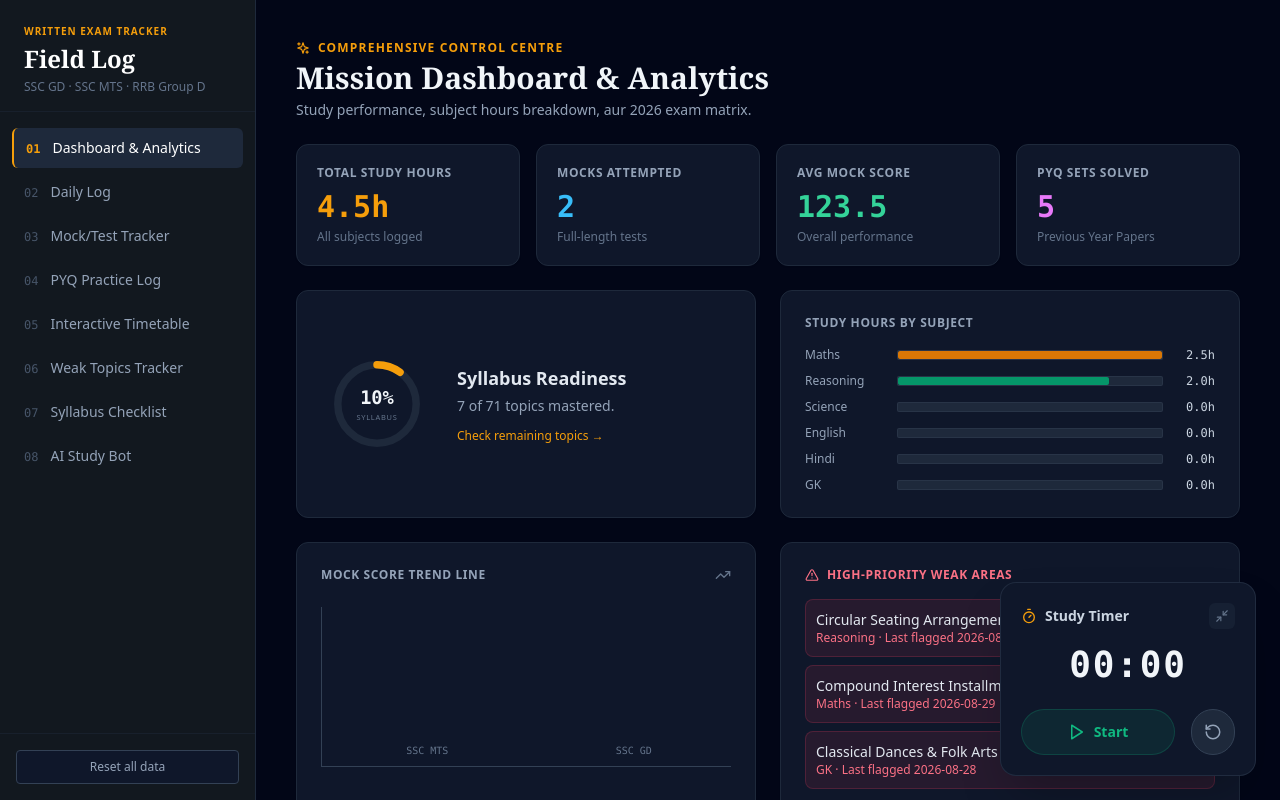
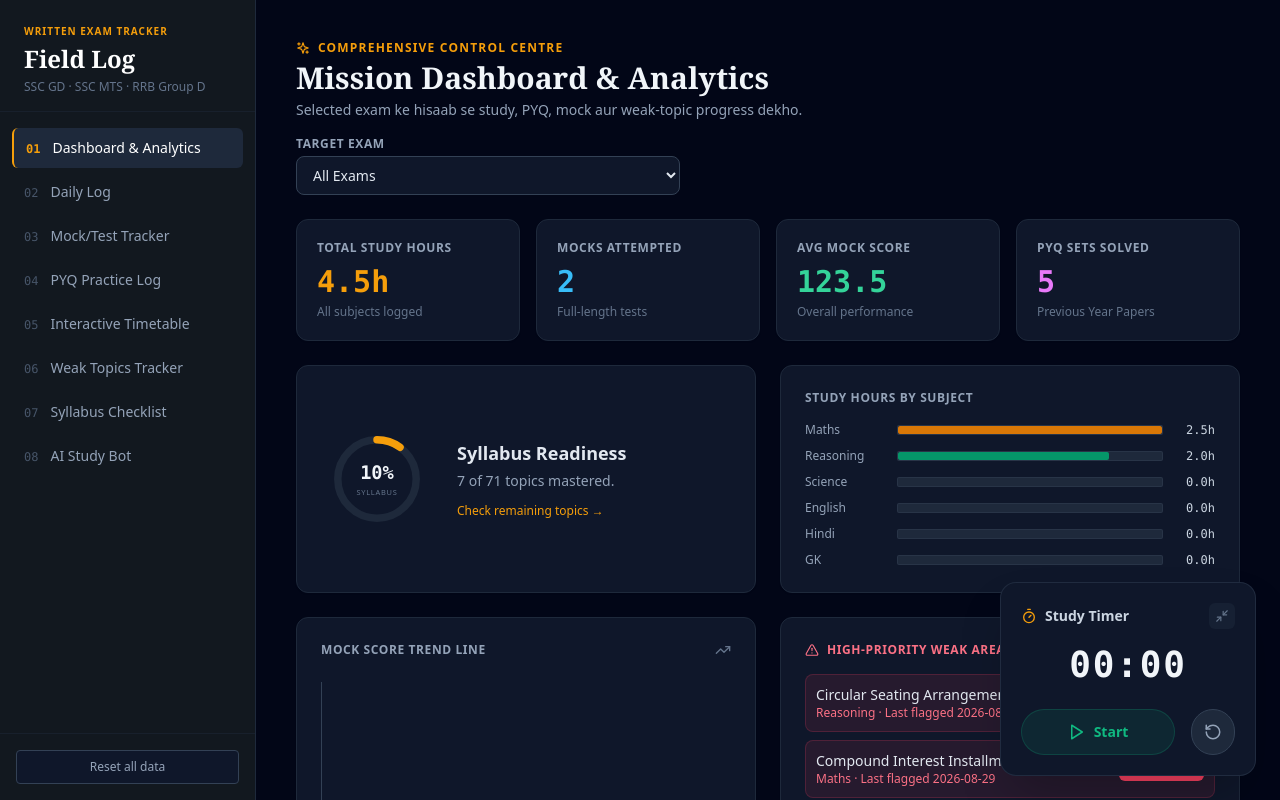
Before and after one commit to Shailendra76-sk/exam-tracker, a React (Vite) app: page / in a window 1280 px wide. Shown: the top 800 px of the page. Built offline with nearby package versions, Linux system fonts and the light colour scheme; the HTML template or start-up script is replaced by a standard one.

Commit message:
Phase 2: connect exams with syllabus, study logs, PYQ and weak topics

```diff
--- a/src/App.tsx
+++ b/src/App.tsx
@@ -43,18 +43,32 @@ const SUBJECT_COLORS: Record<string, string> = {
 };
 
 const EXAM_COLORS: Record<string, string> = {
+  'SSC CHSL': 'bg-indigo-600',
+  'SSC MTS': 'bg-sky-600',
   'SSC GD': 'bg-amber-600',
-  'SSC MTS': 'bg-sky-600',
   'RRB Group D': 'bg-emerald-600',
+  'RRB NTPC': 'bg-cyan-600',
+  'UP Lekhpal': 'bg-orange-600',
   'AOC JOA': 'bg-purple-600',
-  'SSC CHSL': 'bg-indigo-600',
   'RPF': 'bg-rose-600'
+};
+
+const EXAM_SUBJECTS: Record<string, string[]> = {
+  'All Exams': ['Maths', 'Reasoning', 'Science', 'English', 'Hindi', 'GK'],
+  'SSC CHSL': ['Maths', 'Reasoning', 'English', 'GK'],
+  'SSC MTS': ['Maths', 'Reasoning', 'English', 'GK', 'Science'],
+  'SSC GD': ['Maths', 'Reasoning', 'English', 'Hindi', 'GK', 'Science'],
+  'RRB Group D': ['Maths', 'Reasoning', 'Science', 'GK'],
+  'RRB NTPC': ['Maths', 'Reasoning', 'English', 'GK'],
+  'UP Lekhpal': ['Maths', 'Reasoning', 'Hindi', 'GK'],
+  'AOC JOA': ['Maths', 'Reasoning', 'English', 'GK', 'Computer'],
+  'RPF': ['Maths', 'Reasoning', 'English', 'GK'],
 };
 
 // --- INITIAL STATE DATA ---
 const initialDailyLogs = [
-  { id: 1, date: '2026-08-28', subject: 'Maths', topic: 'Percentage & Successive Change', hours: 2.5, notes: 'Formula clarity achieved, practiced 30 PYQs.' },
-  { id: 2, date: '2026-08-29', subject: 'Reasoning', topic: 'Syllogism (Only a few cases)', hours: 2.0, notes: 'Need more practice on Possibility statements.' },
+  { id: 1, date: '2026-08-28', exam: 'SSC CHSL', subject: 'Maths', topic: 'Percentage & Successive Change', hours: 2.5, notes: 'Formula clarity achieved, practiced 30 PYQs.' },
+  { id: 2, date: '2026-08-29', exam: 'RRB Group D', subject: 'Reasoning', topic: 'Syllogism (Only a few cases)', hours: 2.0, notes: 'Need more practice on Possibility statements.' },
 ];
 
 const initialMocks = [
@@ -63,15 +77,15 @@ const initialMocks = [
 ];
 
 const initialPyqLogs = [
-  { id: 1, date: '2026-08-25', subject: 'Maths', sets: 2, shiftYear: 'SSC GD 2024 Shift-1 & 2', notes: 'Repeated questions from Time-Work & Compound Interest.' },
-  { id: 2, date: '2026-08-28', subject: 'Reasoning', sets: 3, shiftYear: 'RRB Group D 2022 All Shifts', notes: 'High frequency of circular seating arrangements.' }
+  { id: 1, date: '2026-08-25', exam: 'SSC GD', subject: 'Maths', topic: 'Time & Work', sets: 2, shiftYear: 'SSC GD 2024 Shift-1 & 2', notes: 'Repeated questions from Time-Work & Compound Interest.' },
+  { id: 2, date: '2026-08-28', exam: 'RRB Group D', subject: 'Reasoning', topic: 'Seating Arrangement', sets: 3, shiftYear: 'RRB Group D 2022 All Shifts', notes: 'High frequency of circular seating arrangements.' }
 ];
 
 const initialWeakTopics = [
-  { id: 1, subject: 'Maths', topic: 'Compound Interest Installments', count: 6, lastDate: '2026-08-29' },
-  { id: 2, subject: 'Reasoning', topic: 'Circular Seating Arrangement', count: 8, lastDate: '2026-08-30' },
-  { id: 3, subject: 'English', topic: 'Preposition Rules & Phrasal Verbs', count: 4, lastDate: '2026-08-27' },
-  { id: 4, subject: 'GK', topic: 'Classical Dances & Folk Arts', count: 5, lastDate: '2026-08-28' },
+  { id: 1, exam: 'SSC CHSL', subject: 'Maths', topic: 'Compound Interest Installments', count: 6, lastDate: '2026-08-29' },
+  { id: 2, exam: 'RRB Group D', subject: 'Reasoning', topic: 'Circular Seating Arrangement', count: 8, lastDate: '2026-08-30' },
+  { id: 3, exam: 'SSC CHSL', subject: 'English', topic: 'Preposition Rules & Phrasal Verbs', count: 4, lastDate: '2026-08-27' },
+  { id: 4, exam: 'All Exams', subject: 'GK', topic: 'Classical Dances & Folk Arts', count: 5, lastDate: '2026-08-28' },
 ];
 
 const initialSyllabus: Record<string, Array<{ id: string; name: string; completed: boolean; custom?: boolean }>> = {
@@ -365,7 +379,7 @@ const AIStudyBot = () => {
 
         <div className="grid grid-cols-1 md:grid-cols-3 gap-2 mt-4">
           <select value={exam} onChange={e => setExam(e.target.value)} className="bg-slate-950 border border-slate-700 rounded-lg px-3 py-2 text-xs text-slate-300">
-            <option>Any Exam</option><option>RRB Group D</option><option>SSC MTS</option><option>SSC GD</option><option>SSC CHSL</option><option>RRB NTPC</option><option>NEET</option><option>JEE</option><option>Banking</option><option>UPSC</option><option>Other</option>
+            <option>Any Exam</option><option>RRB Group D</option><option>RRB NTPC</option><option>UP Lekhpal</option><option>SSC MTS</option><option>SSC GD</option><option>SSC CHSL</option><option>RRB NTPC</option><option>NEET</option><option>JEE</option><option>Banking</option><option>UPSC</option><option>Other</option>
           </select>
           <select value={subject} onChange={e => setSubject(e.target.value)} className="bg-slate-950 border border-slate-700 rounded-lg px-3 py-2 text-xs text-slate-300">
             <option>Any Subject</option><option>Mathematics</option><option>Reasoning</option><option>Science</option><option>GK</option><option>Current Affairs</option><option>English</option><option>Hindi</option><option>Physics</option><option>Chemistry</option><option>Biology</option><option>Computer</option><option>Other</option>
@@ -443,6 +457,7 @@ export default function App() {
   const [weakTopics, setWeakTopics] = usePersistentState("weakTopics", initialWeakTopics);
   const [syllabus, setSyllabus] = usePersistentState("syllabus", initialSyllabus);
   const [nextPlan, setNextPlan] = usePersistentState("nextPlan", "Maths CI Installments + Reasoning Circular Puzzle revision + 1 Full Mock Test.");
+  const [selectedExam, setSelectedExam] = usePersistentState("selectedExam", "All Exams");
 
   const navItems = [
     { id: 'dashboard', num: '01', label: 'Dashboard & Analytics', icon: LayoutDashboard },
@@ -472,18 +487,30 @@ export default function App() {
 
   // --- 1. DASHBOARD & ANALYTICS ---
   const renderDashboard = () => {
-    const totalHours = dailyLogs.reduce((acc, log) => acc + Number(log.hours), 0);
-    const totalPyqSets = pyqLogs.reduce((acc, log) => acc + Number(log.sets), 0);
-    const avgScore = mocks.length ? (mocks.reduce((acc, m) => acc + m.totalScore, 0) / mocks.length).toFixed(1) : '—';
+    const matchesExam = (exam?: string) =>
+      selectedExam === "All Exams" || !exam || exam === "All Exams" || exam === selectedExam;
 
-    const subjectHours = dailyLogs.reduce((acc: Record<string, number>, log) => {
+    const filteredDailyLogs = dailyLogs.filter(log => matchesExam(log.exam));
+    const filteredPyqLogs = pyqLogs.filter(log => matchesExam(log.exam));
+    const filteredWeakTopics = weakTopics.filter(topic => matchesExam(topic.exam));
+    const filteredMocks = selectedExam === "All Exams"
+      ? mocks
+      : mocks.filter(mock => mock.type === selectedExam);
+
+    const totalHours = filteredDailyLogs.reduce((acc, log) => acc + Number(log.hours), 0);
+    const totalPyqSets = filteredPyqLogs.reduce((acc, log) => acc + Number(log.sets), 0);
+    const avgScore = filteredMocks.length ? (filteredMocks.reduce((acc, m) => acc + m.totalScore, 0) / filteredMocks.length).toFixed(1) : '—';
+
+    const subjectHours = filteredDailyLogs.reduce((acc: Record<string, number>, log) => {
       acc[log.subject] = (acc[log.subject] || 0) + Number(log.hours);
       return acc;
     }, {});
     const maxHour = Math.max(1, ...Object.values(subjectHours));
 
     let totalItems = 0; let completedItems = 0;
-    Object.values(syllabus).forEach(topics => {
+    const dashboardSubjects = EXAM_SUBJECTS[selectedExam] || EXAM_SUBJECTS["All Exams"];
+    dashboardSubjects.forEach(subject => {
+      const topics = syllabus[subject] || [];
       totalItems += topics.length;
       completedItems += topics.filter(t => t.completed).length;
     });
@@ -493,7 +520,7 @@ export default function App() {
     const circumference = 2 * Math.PI * radius;
     const offset = circumference - (progressPercent / 100) * circumference;
 
-    const topWeak = [...weakTopics].sort((a, b) => b.count - a.count).slice(0, 3);
+    const topWeak = [...filteredWeakTopics].sort((a, b) => b.count - a.count).slice(0, 3);
 
     return (
       <div className="space-y-6 animate-in fade-in duration-500">
@@ -502,7 +529,17 @@ export default function App() {
             <Sparkles size={14} /> Comprehensive Control Centre
           </div>
           <h2 className="text-2xl md:text-3xl font-bold text-slate-100 font-serif">Mission Dashboard & Analytics</h2>
-          <p className="text-slate-400 text-sm mt-1">Study performance, subject hours breakdown, aur 2026 exam matrix.</p>
+          <p className="text-slate-400 text-sm mt-1">Selected exam ke hisaab se study, PYQ, mock aur weak-topic progress dekho.</p>
+          <div className="mt-4 max-w-sm">
+            <label className="block text-xs uppercase tracking-wider font-semibold text-slate-400 mb-1">Target Exam</label>
+            <select
+              value={selectedExam}
+              onChange={e => setSelectedExam(e.target.value)}
+              className="w-full bg-slate-900 border border-slate-700 rounded-lg px-3 py-2 text-sm text-slate-200 outline-none focus:border-amber-500"
+            >
+              {Object.keys(EXAM_SUBJECTS).map(exam => <option key={exam}>{exam}</option>)}
+            </select>
+          </div>
         </div>
 
         {/* 4 Metric Cards */}
@@ -582,7 +619,7 @@ export default function App() {
               <p className="text-sm text-slate-500 italic py-8 text-center">No mock score logged yet.</p>
             ) : (
               <div className="h-40 flex items-end justify-between gap-3 border-b border-l border-slate-700 pb-2 pl-2 relative">
-                {[...mocks].reverse().map((mock) => {
+                {[...filteredMocks].reverse().map((mock) => {
                   const heightPercent = Math.min((mock.totalScore / 160) * 100, 100);
                   const color = EXAM_COLORS[mock.type] || 'bg-indigo-500';
                   return (
@@ -697,6 +734,7 @@ export default function App() {
       const form = e.currentTarget;
       const formData = new FormData(form);
       const date = String(formData.get('date') || '').trim();
+      const selectedLogExam = String(formData.get('exam') || selectedExam).trim();
       const subject = String(formData.get('subject') || '').trim();
       const topic = String(formData.get('topic') || '').trim();
       const hours = Number(formData.get('hours'));
@@ -707,7 +745,7 @@ export default function App() {
         return;
       }
 
-      const newLog = { id: Date.now(), date, subject, topic, hours, notes };
+      const newLog = { id: Date.now(), date, exam: selectedLogExam, subject, topic, hours, notes };
       setDailyLogs([newLog, ...dailyLogs]);
       form.reset();
     };
@@ -726,8 +764,14 @@ export default function App() {
               <input required name="date" type="date" defaultValue={new Date().toISOString().split('T')[0]} className="w-full bg-slate-950 border border-slate-700 rounded-lg px-3 py-2 text-sm text-slate-200 outline-none focus:border-amber-500" />
             </div>
             <div>
+              <label className="block text-xs uppercase tracking-wider font-semibold text-slate-400 mb-1">Exam</label>
+              <select required name="exam" defaultValue={selectedExam === "All Exams" ? "SSC CHSL" : selectedExam} className="w-full bg-slate-950 border border-slate-700 rounded-lg px-3 py-2 text-sm text-slate-200 outline-none focus:border-amber-500">
+                {Object.keys(EXAM_SUBJECTS).filter(e => e !== "All Exams").map(exam => <option key={exam}>{exam}</option>)}
+              </select>
+            </div>
+            <div>
               <label className="block text-xs uppercase tracking-wider font-semibold text-slate-400 mb-1">Subject</label>
-              <select required name="subject" className="w-full bg-slate-950 border border-slate-700 rounded-lg px-3 py-2 text-sm text-slate-200 outline-none focus:border-amber-500">
+              <select required name="subject">
                 <option value="Maths">Maths</option>
                 <option value="Reasoning">Reasoning</option>
                 <option value="Science">Science</option>
@@ -762,6 +806,7 @@ export default function App() {
               <thead>
                 <tr className="bg-slate-950 text-slate-400 text-xs uppercase tracking-wider">
                   <th className="p-4 border-b border-slate-800 font-semibold">Date</th>
+                  <th className="p-4 border-b border-slate-800 font-semibold">Exam</th>
                   <th className="p-4 border-b border-slate-800 font-semibold">Subject</th>
                   <th className="p-4 border-b border-slate-800 font-semibold">Topic</th>
                   <th className="p-4 border-b border-slate-800 font-semibold">Hours</th>
@@ -773,6 +818,7 @@ export default function App() {
                 {dailyLogs.map(log => (
                   <tr key={log.id} className="border-b border-slate-800/50 hover:bg-slate-800/30">
                     <td className="p-4 font-mono whitespace-nowrap">{log.date}</td>
+                    <td className="p-4"><span className="px-2 py-1 rounded text-[10px] font-bold text-white bg-slate-700">{log.exam || 'All Exams'}</span></td>
                     <td className="p-4"><span className={`px-2 py-1 rounded text-[10px] font-bold text-white ${SUBJECT_COLORS[log.subject]}`}>{log.subject}</span></td>
                     <td className="p-4 font-medium text-slate-200">{log.topic}</td>
                     <td className="p-4 font-mono text-amber-400 font-bold">{log.hours}h</td>
@@ -834,6 +880,8 @@ export default function App() {
                 <option value="SSC GD">SSC GD</option>
                 <option value="SSC MTS">SSC MTS</option>
                 <option value="RRB Group D">RRB Group D</option>
+                <option value="RRB NTPC">RRB NTPC</option>
+                <option value="UP Lekhpal">UP Lekhpal</option>
                 <option value="AOC JOA">AOC JOA</option>
                 <option value="SSC CHSL">SSC CHSL</option>
                 <option value="RPF">RPF</option>
@@ -943,7 +991,15 @@ export default function App() {
         return;
       }
 
-      const newPyq = { id: Date.now(), date, subject, sets, shiftYear, notes };
+      const exam = String(formData.get('exam') || (selectedExam === "All Exams" ? "SSC CHSL" : selectedExam)).trim();
+      const topic = String(formData.get('topic') || '').trim();
+
+      if (!exam || !topic || topic.length > 120) {
+        alert('Please select an exam and enter a valid topic (maximum 120 characters).');
+        return;
+      }
+
+      const newPyq = { id: Date.now(), date, exam, subject, topic, sets, shiftYear, notes };
       setPyqLogs([newPyq, ...pyqLogs]);
       form.reset();
     };
@@ -983,6 +1039,12 @@ export default function App() {
               <input required name="date" type="date" defaultValue={new Date().toISOString().split('T')[0]} className="w-full bg-slate-950 border border-slate-700 rounded-lg px-3 py-2 text-sm text-slate-200 outline-none" />
             </div>
             <div>
+              <label className="block text-xs uppercase tracking-wider font-semibold text-slate-400 mb-1">Exam</label>
+              <select required name="exam" defaultValue={selectedExam === "All Exams" ? "SSC CHSL" : selectedExam} className="w-full bg-slate-950 border border-slate-700 rounded-lg px-3 py-2 text-sm text-slate-200 outline-none">
+                {Object.keys(EXAM_SUBJECTS).filter(e => e !== "All Exams").map(exam => <option key={exam}>{exam}</option>)}
+              </select>
+            </div>
+            <div>
               <label className="block text-xs uppercase tracking-wider font-semibold text-slate-400 mb-1">Subject</label>
               <select required name="subject" className="w-full bg-slate-950 border border-slate-700 rounded-lg px-3 py-2 text-sm text-slate-200 outline-none">
                 <option value="Maths">Maths</option>
@@ -996,6 +1058,10 @@ export default function App() {
             <div>
               <label className="block text-xs uppercase tracking-wider font-semibold text-slate-400 mb-1">Sets Solved</label>
               <input required name="sets" type="number" min="1" placeholder="2" className="w-full bg-slate-950 border border-slate-700 rounded-lg px-3 py-2 text-sm text-slate-200 outline-none" />
+            </div>
+            <div>
+              <label className="block text-xs uppercase tracking-wider font-semibold text-slate-400 mb-1">Topic</label>
+              <input required name="topic" type="text" maxLength={120} placeholder="e.g. Percentage / Time & Work" className="w-full bg-slate-950 border border-slate-700 rounded-lg px-3 py-2 text-sm text-slate-200 outline-none" />
             </div>
             <div>
               <label className="block text-xs uppercase tracking-wider font-semibold text-slate-400 mb-1">Shift / Year</label>
@@ -1019,7 +1085,9 @@ export default function App() {
               <thead>
                 <tr className="bg-slate-950 text-slate-400 text-xs uppercase tracking-wider">
                   <th className="p-4 border-b border-slate-800 font-semibold">Date</th>
+                  <th className="p-4 border-b border-slate-800 font-semibold">Exam</th>
                   <th className="p-4 border-b border-slate-800 font-semibold">Subject</th>
+                  <th className="p-4 border-b border-slate-800 font-semibold">Topic</th>
                   <th className="p-4 border-b border-slate-800 font-semibold">Sets</th>
                   <th className="p-4 border-b border-slate-800 font-semibold">Shift / Year</th>
                   <th className="p-4 border-b border-slate-800 font-semibold">Pattern Notes</th>
@@ -1030,7 +1098,9 @@ export default function App() {
                 {pyqLogs.map(log => (
                   <tr key={log.id} className="border-b border-slate-800/50 hover:bg-slate-800/30">
                     <td className="p-4 font-mono whitespace-nowrap">{log.date}</td>
+                    <td className="p-4"><span className="px-2 py-1 rounded text-[10px] font-bold text-white bg-slate-700">{log.exam || 'All Exams'}</span></td>
                     <td className="p-4"><span className={`px-2 py-1 rounded text-[10px] font-bold text-white ${SUBJECT_COLORS[log.subject]}`}>{log.subject}</span></td>
+                    <td className="p-4 font-medium text-slate-200">{log.topic || '—'}</td>
                     <td className="p-4 font-mono font-bold text-fuchsia-400">{log.sets}</td>
                     <td className="p-4 font-medium text-slate-200">{log.shiftYear}</td>
                     <td className="p-4 text-slate-400 text-xs">{log.notes || '—'}</td>
@@ -1147,11 +1217,17 @@ export default function App() {
         return;
       }
 
-      const existing = weakTopics.find(w => w.subject === subject && w.topic.toLowerCase() === topic.toLowerCase());
+      const newEntryExam = String(formData.get('exam') || (selectedExam === "All Exams" ? "SSC CHSL" : selectedExam)).trim();
+      if (!newEntryExam) {
+        alert('Please select an exam.');
+        return;
+      }
+
+      const existing = weakTopics.find(w => w.exam === newEntryExam && w.subject === subject && w.topic.toLowerCase() === topic.toLowerCase());
       if (existing) {
         setWeakTopics(weakTopics.map(w => w.id === existing.id ? { ...w, count: w.count + 1, lastDate: today } : w));
       } else {
-        setWeakTopics([...weakTopics, { id: Date.now(), subject, topic, count: 1, lastDate: today }]);
+        setWeakTopics([...weakTopics, { id: Date.now(), exam: newEntryExam, subject, topic, count: 1, lastDate: today }]);
       }
       form.reset();
     };
@@ -1178,6 +1254,11 @@ export default function App() {
 
         <form onSubmit={handleAddWeak} className="bg-slate-900 border border-slate-800 p-5 rounded-xl shadow-sm flex flex-col md:flex-row gap-4 items-end">
           <div className="w-full md:w-1/4">
+            <label className="block text-xs uppercase tracking-wider font-semibold text-slate-400 mb-1">Exam</label>
+            <select required name="exam" defaultValue={selectedExam === "All Exams" ? "SSC CHSL" : selectedExam} className="w-full bg-slate-950 border border-slate-700 rounded-lg px-3 py-2 text-sm text-slate-200 outline-none">
+              {Object.keys(EXAM_SUBJECTS).filter(e => e !== "All Exams").map(exam => <option key={exam}>{exam}</option>)}
+            </select>
+          </div><div className="w-full md:w-1/4">
             <label className="block text-xs uppercase tracking-wider font-semibold text-slate-400 mb-1">Subject</label>
             <select required name="subject" className="w-full bg-slate-950 border border-slate-700 rounded-lg px-3 py-2 text-sm text-slate-200 outline-none">
               <option value="Maths">Maths</option>
@@ -1205,7 +1286,8 @@ export default function App() {
                 isCritical ? 'bg-rose-950/20 border-rose-500/40' : 'bg-slate-900 border-slate-800'
               }`}>
                 <div>
-                  <div className="flex items-center gap-2">
+                  <div className="flex items-center gap-2 flex-wrap">
+                    <span className="px-2 py-0.5 rounded text-[10px] font-bold text-slate-300 bg-slate-800">{w.exam || 'All Exams'}</span>
                     {isCritical && <span className="px-2 py-0.5 bg-rose-500 text-white text-[10px] font-bold rounded uppercase">Critical Priority</span>}
                     <span className={`px-2 py-0.5 rounded text-[10px] font-bold text-white ${SUBJECT_COLORS[w.subject]}`}>{w.subject}</span>
                     <h3 className="text-base font-medium text-slate-200">{w.topic}</h3>
@@ -1260,11 +1342,19 @@ export default function App() {
       <div className="space-y-6 animate-in fade-in duration-500">
         <div>
           <h2 className="text-2xl font-bold text-slate-100 font-serif">Subject-wise Syllabus Checklist</h2>
-          <p className="text-slate-400 text-sm mt-1">Topics tick karte jao aur completion progress realtime track karein.</p>
+          <p className="text-slate-400 text-sm mt-1">Target exam select karo; relevant subjects ka syllabus aur progress yahin track hoga.</p>
+          <div className="mt-4 max-w-sm">
+            <label className="block text-xs uppercase tracking-wider font-semibold text-slate-400 mb-1">Target Exam</label>
+            <select value={selectedExam} onChange={e => setSelectedExam(e.target.value)} className="w-full bg-slate-900 border border-slate-700 rounded-lg px-3 py-2 text-sm text-slate-200 outline-none focus:border-amber-500">
+              {Object.keys(EXAM_SUBJECTS).map(exam => <option key={exam}>{exam}</option>)}
+            </select>
+          </div>
         </div>
 
         <div className="grid grid-cols-1 md:grid-cols-2 xl:grid-cols-3 gap-6">
-          {Object.entries(syllabus).map(([subject, topics]) => {
+          {Object.entries(syllabus)
+            .filter(([subject]) => (EXAM_SUBJECTS[selectedExam] || EXAM_SUBJECTS["All Exams"]).includes(subject))
+            .map(([subject, topics]) => {
             const completed = topics.filter(t => t.completed).length;
             const pct = topics.length ? Math.round((completed / topics.length) * 100) : 0;
             const inputId = `custom-sub-${subject}`;
```
